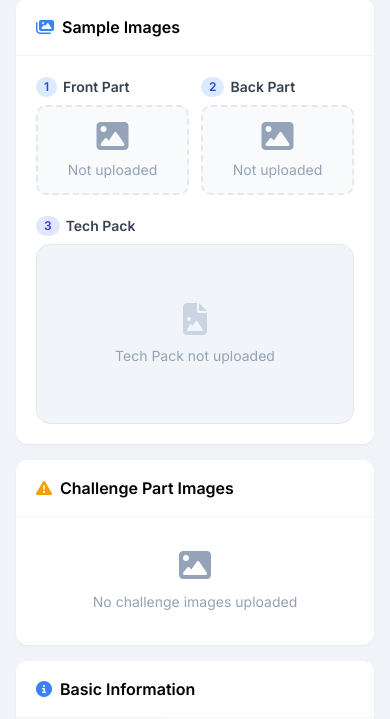
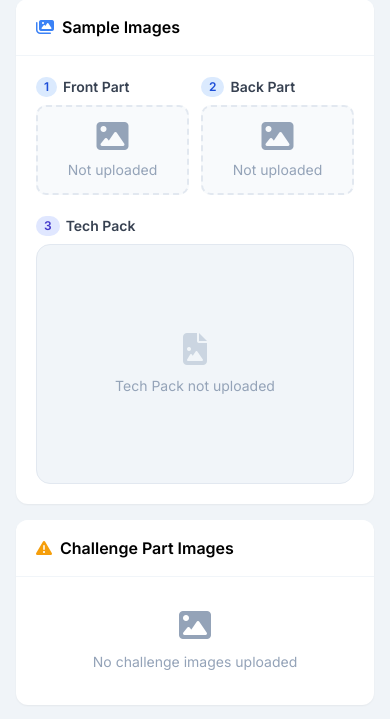
Before and after one commit to jahidshawon19/trecelo, a Django app: template templates/sample_detail.html in a window 390 px wide. Shown: the part 131-850 px from the top of the page. Run offline with Django 5.2, Linux system fonts and the light colour scheme; the template is opened without the code that fills it, so the values that code supplies are empty; some libraries are stand-ins or nearby versions.

Commit message:
Update Tech Pack image size to 450×350px
Co-Authored-By: Claude Sonnet 4.6 <noreply@anthropic.com>

```diff
--- a/templates/sample_detail.html
+++ b/templates/sample_detail.html
@@ -352,8 +352,9 @@
   .tp-link { display: block; text-decoration: none; }
 
   .tp-card {
-    width: 100%;
-    height: 220px;
+    width: 450px;
+    max-width: 100%;
+    height: 350px;
     border-radius: 14px;
     overflow: hidden;
     position: relative;
@@ -437,7 +438,7 @@
     .si-small-slots { width: 100%; }
     .si-small-slots > div { flex: 1; width: auto; min-width: 120px; }
     .tp-wrap { width: 100%; }
-    .tp-card { height: 180px; }
+    .tp-card { width: 100%; height: 240px; }
   }
 
   .img-slot {
```
